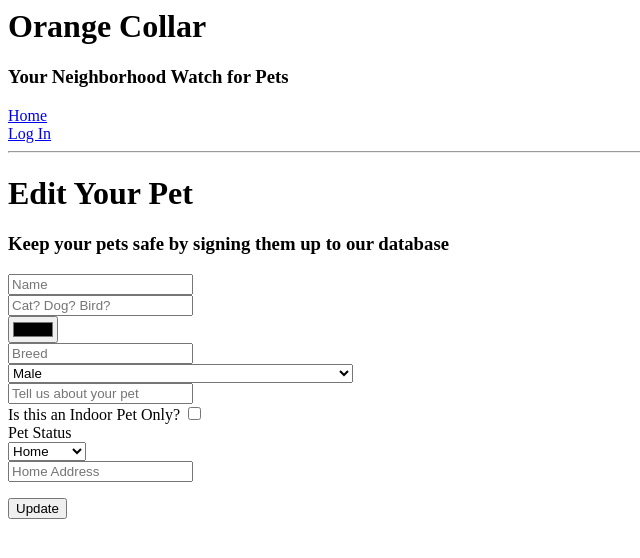
After one commit to brittanymcgarr/orange-collar, a Flask app: page /editpet/1 in a window 1280 px wide. The commit adds this page. Shown: the top 558 px of the page, without its empty margins (0-640 px from the left). Run offline with Flask 2, Linux system fonts and the light colour scheme.

Commit message:
Pet editing

```diff
--- /dev/null
+++ b/app/templates/edit_pet.html
@@ -0,0 +1,43 @@
+{% extends "base.html" %}
+
+{% block content %}
+
+    <h1>Edit Your Pet</h1>
+    <h3>Keep your pets safe by signing them up to our database</h3>
+
+    <form action="{{ url_for('editpet', petID=petID) }}", method="POST", name="editpet">
+        {{ form.hidden_tag() }}
+        <p>
+            <input type="name" name="name" placeholder="Name"><br>
+            <input type="text" name="species" placeholder="Cat? Dog? Bird?"><br>
+            <input type="color" name="color" placeholder="Color"><br>
+            <input type="text" name="breed" placeholder="Breed"><br>
+
+            <select name="gender">
+                <option value="Male">Male</option>
+                <option value="Female">Female</option>
+                <option value="Male Neutered">Male - Neutered</option>
+                <option value="Female Spayed">Female - Spayed</option>
+                <option value="Unknown">Unknown</option>
+                <option value="I Never Asked, and It Would Be Awkward At This Point">
+                    I Never Asked, and It Would Be Awkward At This Point
+                </option>
+            </select><br>
+
+            <input type="text" name="description" placeholder="Tell us about your pet"><br>
+            Is this an Indoor Pet Only? <input type="checkbox" name="indoor_pet"><br>
+
+            Pet Status<br>
+            <select name="status">
+                <option value="Home">Home</option>
+                <option value="Lost">Lost</option>
+                <option value="Unknown">Unknown</option>
+            </select><br>
+
+            <input type="text" name="home_address" placeholder="Home Address"><br>
+        </p>
+
+        <p><input type="submit" value="Update"></p>
+    </form>
+
+{% endblock %}
--- a/app/templates/edit_user.html
+++ b/app/templates/edit_user.html
@@ -2,6 +2,7 @@
 
 {% block content %}
 
+    {% if g.user.is_authenticated %}
         <h1>Edit Profile</h1>
 
         <form action="/edit", method="POST", name="edit">
@@ -22,5 +23,9 @@
 
             <p><input type="submit" value="Update"></p>
         </form>
+    {% else %}
+        <h1>Sorry</h1>
+        <h3>You cannot edit your profile unless you are logged in.</h3>
+    {% endif %}
 
 {% endblock %}
--- a/app/templates/pet.html
+++ b/app/templates/pet.html
@@ -47,6 +47,10 @@
         {% endif %}
     </div>
 
+    <div id="editpet">
+        <a href="{{ url_for('editpet', petID=pet.id) }}">Edit</a>
+    </div>
+
     <div id="profile_map">
         <!-- Filler until Google Map implemented -->
     </div>
--- a/app/views.py
+++ b/app/views.py
@@ -187,6 +187,38 @@ def new_user_pet():
         flash("You need to be logged in to set your own pets or try Report a Sighted Pet")
         return redirect(url_for('index'))
 
+# Edit the user's pet
+@app.route('/editpet/<petID>', methods=['GET', 'POST'])
+def editpet(petID):
+    form = NewPetForm()
+
+    if request.method == 'POST':
+        pet = Pet.query.get(petID) or None
+
+        if pet not in g.user.pets:
+            pet = None
+            flash("You may only edit your own pets.")
+
+        if g.user.is_authenticated and pet is not None:
+            if form.validate_on_submit():
+                pet.name = form.name.data
+                pet.species = form.species.data
+                pet.color = form.color.data
+                pet.breed = form.breed.data
+                pet.gender = form.gender.data
+                pet.description = form.description.data
+                pet.indoor_pet = form.indoor_pet.data
+                pet.status = form.status.data
+                pet.home_address = form.home_address.data
+
+                db.session.add(pet)
+                db.session.commit()
+
+                flash('Updated pet profile information.')
+                return redirect(url_for('pet_profile', petID=petID))
+
+    return render_template('edit_pet.html', title="Edit User", petID=petID, form=form)
+
 # Upload an image for the pet
 @app.route('/image-upload/<petID>', methods=['GET', 'POST'])
 def image_upload(petID):
```
Also changed, not shown: app.db. Lines whose indentation alone changed are shown as unchanged.
